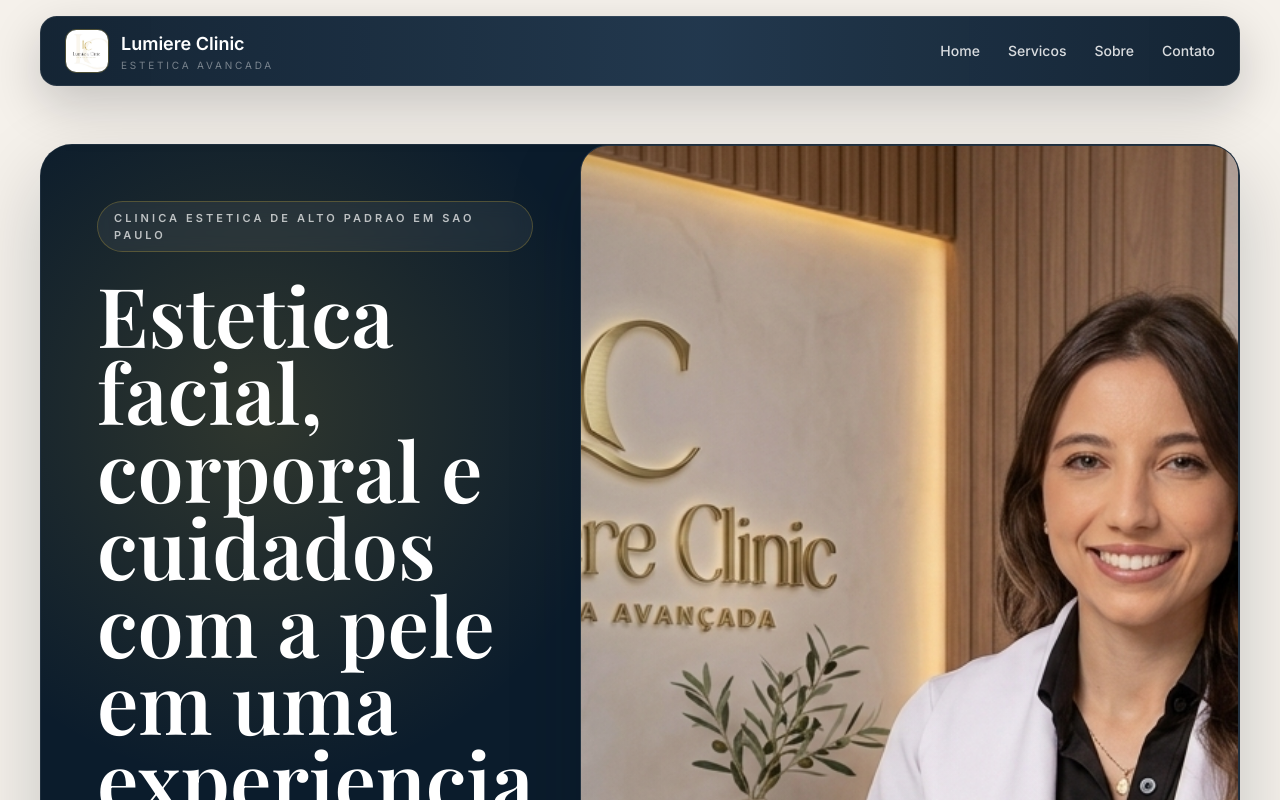
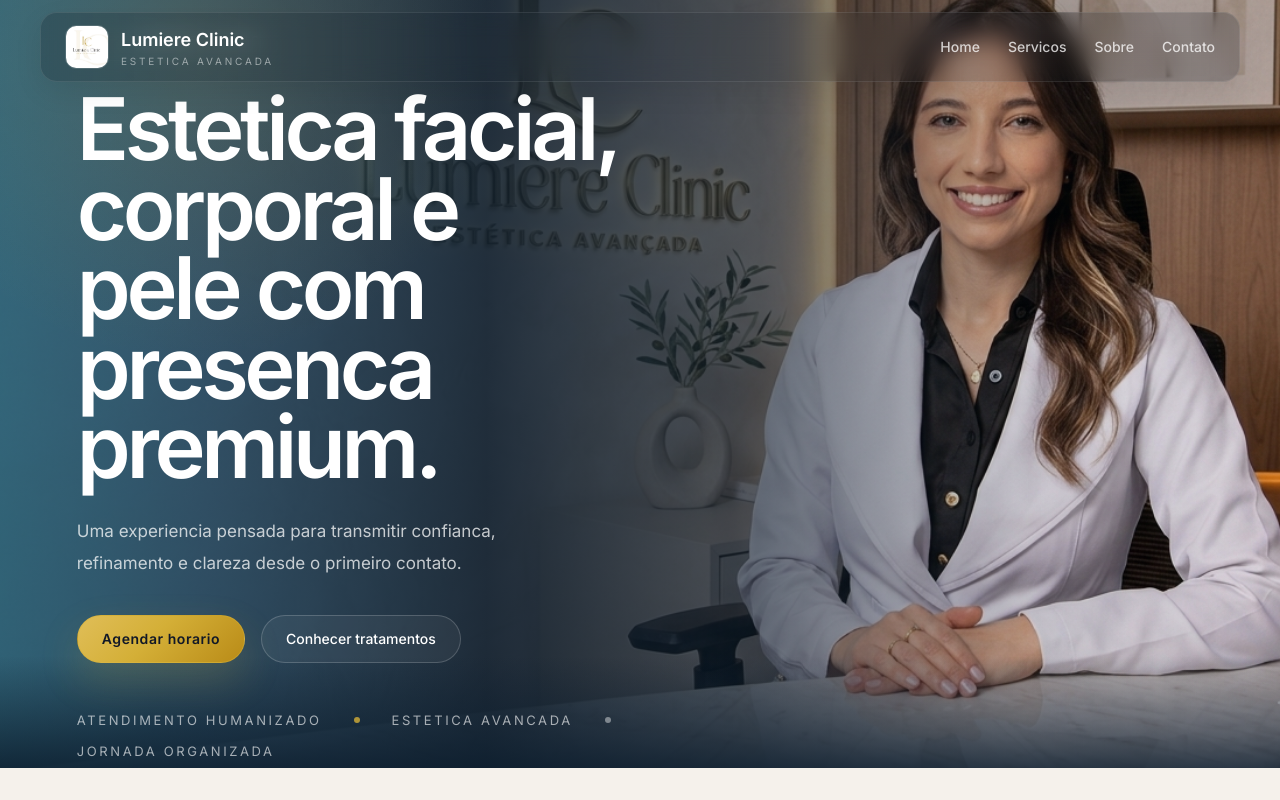
Before and after one commit to fluxon-office/lumiere-control, a React (Vite) app in the folder frontend/lumeric-frontend/: page / in a window 1280 px wide. Shown: the top 800 px of the page. Built offline with nearby package versions, Linux system fonts and the light colour scheme.

Commit message:
feat: update Lumiere frontend landing page

```diff
--- a/frontend/lumeric-frontend/src/App.jsx
+++ b/frontend/lumeric-frontend/src/App.jsx
@@ -212,22 +212,27 @@
   return (
     <div ref={rootRef} className="min-h-screen bg-[var(--color-sand)] text-slate-900">
       <div className="pointer-events-none fixed inset-0 -z-10 overflow-hidden">
-        <div className="absolute inset-x-0 top-0 h-[44rem] bg-[radial-gradient(circle_at_top,_rgba(212,175,55,0.14),_transparent_34%),linear-gradient(180deg,_rgba(11,28,44,1)_0%,_rgba(19,47,76,0.94)_56%,_rgba(11,28,44,0.16)_100%)]" />
+        <div className="absolute inset-x-0 top-0 h-[calc(100vh+8rem)] overflow-hidden">
+          <img src={heroImage} alt="" aria-hidden="true" className="h-full w-full object-cover object-[72%_60%] opacity-38" />
+          <div className="absolute inset-0 bg-[linear-gradient(180deg,rgba(11,28,44,0.9)_0%,rgba(18,61,90,0.74)_24%,rgba(11,28,44,0.72)_52%,rgba(11,28,44,0.18)_100%)]" />
+          <div className="absolute inset-0 bg-[linear-gradient(90deg,rgba(24,96,126,0.3)_0%,rgba(11,28,44,0.16)_42%,rgba(11,28,44,0)_100%)]" />
+          <div className="absolute inset-0 bg-[radial-gradient(circle_at_top,rgba(212,175,55,0.12),transparent_32%)]" />
+        </div>
         <div className="absolute right-[-12rem] top-28 h-80 w-80 rounded-full bg-[rgba(212,175,55,0.14)] blur-3xl" />
         <div className="absolute left-[-10rem] top-[26rem] h-72 w-72 rounded-full bg-[rgba(19,47,76,0.12)] blur-3xl" />
       </div>
 
-      <header className="fixed inset-x-0 top-0 z-50 px-4 py-4 sm:px-6 lg:px-10">
-        <div className="mx-auto flex max-w-7xl items-center justify-between rounded-[1.05rem] border border-[rgba(255,255,255,0.08)] bg-[linear-gradient(90deg,rgba(11,28,44,0.96)_0%,rgba(22,45,69,0.95)_55%,rgba(11,28,44,0.96)_100%)] px-4 py-3 shadow-[0_18px_50px_rgba(3,10,18,0.2)] backdrop-blur-xl sm:px-6">
+      <header className="fixed inset-x-0 top-0 z-50 px-4 py-3 sm:px-6 lg:px-10">
+        <div className="mx-auto flex max-w-7xl items-center justify-between rounded-[1.05rem] border border-[rgba(255,255,255,0.09)] bg-[linear-gradient(90deg,rgba(8,18,29,0.22)_0%,rgba(8,18,29,0.1)_52%,rgba(8,18,29,0.22)_100%)] px-4 py-3 shadow-[0_10px_28px_rgba(3,10,18,0.08)] backdrop-blur-md sm:px-6">
           <a href="#home" className="flex items-center gap-3">
             <img
               src={logoImage}
               alt="Logo Lumiere Clinic"
-              className="h-11 w-11 rounded-[0.7rem] border border-[rgba(212,175,55,0.3)] object-cover"
+              className="h-11 w-11 rounded-[0.7rem] border border-[rgba(255,255,255,0.14)] object-cover"
             />
             <div>
               <p className="text-lg font-semibold text-white">Lumiere Clinic</p>
-              <p className="text-[10px] uppercase tracking-[0.28em] text-[rgba(255,255,255,0.42)]">Estetica avancada</p>
+              <p className="text-[10px] uppercase tracking-[0.28em] text-[rgba(255,255,255,0.5)]">Estetica avancada</p>
             </div>
           </a>
 
@@ -236,7 +241,7 @@
               <a
                 key={item.href}
                 href={item.href}
-                className="text-sm font-medium text-[rgba(255,255,255,0.84)] transition duration-300 hover:text-white"
+                className="text-sm font-medium text-[rgba(255,255,255,0.76)] transition duration-300 hover:text-white"
               >
                 {item.label}
               </a>
@@ -259,7 +264,7 @@
         </div>
 
         <div
-          className={`mx-auto mt-3 max-w-7xl overflow-hidden rounded-[1.25rem] border border-white/12 bg-[rgba(8,18,29,0.9)] shadow-[0_18px_40px_rgba(3,10,18,0.3)] backdrop-blur-xl transition-all duration-300 lg:hidden ${
+            className={`mx-auto mt-3 max-w-7xl overflow-hidden rounded-[1.25rem] border border-white/12 bg-[rgba(8,18,29,0.6)] shadow-[0_18px_40px_rgba(3,10,18,0.16)] backdrop-blur-xl transition-all duration-300 lg:hidden ${
             menuOpen ? 'max-h-96 opacity-100' : 'max-h-0 opacity-0'
           }`}
         >
@@ -282,42 +287,64 @@
       </header>
 
       <main className="overflow-hidden">
-        <section id="home" className="relative px-4 pb-24 pt-32 sm:px-6 lg:px-10 lg:pt-36">
-          <div className="mx-auto overflow-hidden rounded-[2rem] border border-[rgba(255,255,255,0.08)] bg-[var(--color-ink)] shadow-[0_30px_80px_rgba(8,18,29,0.2)]">
-            <div className="relative grid min-h-[38rem] lg:grid-cols-[minmax(0,0.9fr)_minmax(34rem,1.1fr)]">
-              <div className="absolute inset-0 bg-[linear-gradient(90deg,rgba(11,28,44,0.96)_0%,rgba(11,28,44,0.88)_32%,rgba(11,28,44,0.48)_52%,rgba(11,28,44,0.08)_70%,rgba(11,28,44,0)_100%)]" />
-              <div className="absolute inset-y-0 left-0 w-full bg-[radial-gradient(circle_at_18%_24%,rgba(212,175,55,0.18),transparent_28%)]" />
-            <div className="relative z-10 flex items-center px-6 py-14 sm:px-10 lg:px-14">
-            <div className="max-w-2xl">
+        <section id="home" className="relative -mt-24 px-0 pb-20 pt-0 sm:-mt-28 sm:pb-24 lg:-mt-32">
+          <div className="mx-auto max-w-none">
+            <div className="relative min-h-[46rem] overflow-hidden bg-[var(--color-ink)] sm:min-h-[50rem] lg:min-h-[calc(100vh+6rem)]">
+              <div ref={heroCardRef} className="absolute inset-0">
+                <img
+                  src={heroImage}
+                  alt="Lumiere Clinic hero"
+                  className="h-full w-full object-cover object-[72%_0%]"
+                />
+                <div className="absolute inset-0 bg-[linear-gradient(90deg,rgba(24,96,126,0.72)_0%,rgba(18,61,90,0.78)_16%,rgba(11,28,44,0.88)_38%,rgba(11,28,44,0.58)_60%,rgba(11,28,44,0.14)_80%,rgba(11,28,44,0)_100%)]" />
+                <div className="absolute inset-0 bg-[radial-gradient(circle_at_15%_20%,rgba(212,175,55,0.14),transparent_24%)]" />
+                <div className="absolute inset-x-0 bottom-0 h-28 bg-[linear-gradient(180deg,rgba(11,28,44,0)_0%,rgba(11,28,44,0.55)_68%,rgba(11,28,44,0.82)_100%)]" />
+              </div>
+              <div className="relative z-10 flex min-h-[46rem] items-center pt-28 sm:min-h-[50rem] sm:pt-32 lg:min-h-[calc(100vh+6rem)] lg:pt-36">
+                <div className="max-w-[37rem] px-4 sm:px-6 lg:ml-[clamp(2rem,6vw,5.5rem)] lg:px-0">
               <p
                 data-hero-text
-                className="mb-6 inline-flex rounded-full border border-[rgba(212,175,55,0.28)] bg-[rgba(255,255,255,0.06)] px-4 py-2 text-[11px] font-semibold uppercase tracking-[0.28em] text-[rgba(255,255,255,0.7)] backdrop-blur"
+                className="mb-7 inline-flex items-center gap-3 border-b border-[rgba(255,255,255,0.22)] pb-3 text-[11px] font-semibold uppercase tracking-[0.3em] text-[rgba(255,255,255,0.74)]"
               >
-                Clinica estetica de alto padrao em Sao Paulo
+                <span className="h-px w-10 bg-[rgba(212,175,55,0.76)]" />
+                Lumiere Clinic
               </p>
-              <h1 data-hero-text className="max-w-[11ch] font-['Playfair_Display'] text-5xl leading-[0.94] text-white sm:text-6xl lg:text-[5.15rem]">
-                Estetica facial, corporal e cuidados com a pele em uma experiencia mais clara.
+              <h1
+                data-hero-text
+                className="max-w-[10.5ch] font-['Inter'] text-[2.9rem] font-semibold leading-[0.92] tracking-[-0.05em] text-white sm:text-[4.2rem] lg:text-[5.4rem]"
+              >
+                Estetica facial,
+                <br />
+                corporal e
+                <br />
+                pele com
+                <br />
+                presenca premium.
               </h1>
-              <p data-hero-text className="mt-7 max-w-xl text-base leading-8 text-[rgba(255,255,255,0.72)] sm:text-lg">
-                Cuidado estetico com atendimento elegante, ambiente sofisticado e uma jornada visual pensada para transmitir confianca imediatamente.
+              <p
+                data-hero-text
+                className="mt-7 max-w-lg text-[15px] leading-7 text-[rgba(255,255,255,0.74)] sm:text-[17px] sm:leading-8"
+              >
+                Uma experiencia pensada para transmitir confianca, refinamento e clareza desde o primeiro contato.
               </p>
-              <div data-hero-text className="mt-10 flex flex-col gap-4 sm:flex-row">
+              <div data-hero-text className="mt-9 flex flex-col gap-4 sm:flex-row">
                 <a href="#agendamento" className="btn-primary text-center">Agendar horario</a>
-                <a href="#servicos" className="btn-secondary text-center">Conhecer tratamentos</a>
+                <a
+                  href="#servicos"
+                  className="inline-flex items-center justify-center rounded-full border border-[rgba(255,255,255,0.18)] bg-[rgba(255,255,255,0.05)] px-6 py-3 text-sm font-medium text-white transition duration-300 hover:border-[rgba(255,255,255,0.32)] hover:bg-[rgba(255,255,255,0.09)]"
+                >
+                  Conhecer tratamentos
+                </a>
               </div>
-              <div data-hero-text className="mt-14 flex flex-wrap items-center gap-6 text-sm text-[rgba(255,255,255,0.7)]">
-                <div className="flex items-center gap-3">
-                  <span className="h-2.5 w-2.5 rounded-full bg-[var(--color-gold)]" />
-                  <span>Experiencia premium</span>
-                </div>
-                <div className="flex items-center gap-3">
-                  <span className="h-2.5 w-2.5 rounded-full bg-[rgba(255,255,255,0.48)]" />
-                  <span>Atendimento humanizado</span>
-                </div>
-                <div className="flex items-center gap-3">
-                  <span className="h-2.5 w-2.5 rounded-full bg-[rgba(212,175,55,0.72)]" />
-                  <span>Estetica avancada</span>
-                </div>
+              <div
+                data-hero-text
+                className="mt-12 flex flex-wrap items-center gap-x-8 gap-y-3 text-[12px] uppercase tracking-[0.2em] text-[rgba(255,255,255,0.62)] sm:text-[13px]"
+              >
+                <span>Atendimento humanizado</span>
+                <span className="h-1.5 w-1.5 rounded-full bg-[rgba(212,175,55,0.8)]" />
+                <span>Estetica avancada</span>
+                <span className="h-1.5 w-1.5 rounded-full bg-[rgba(255,255,255,0.42)]" />
+                <span>Jornada organizada</span>
               </div>
               {/*
                 <div className="flex items-center gap-3">
@@ -347,17 +374,6 @@
             </div>
             </div>
 
-            <div ref={heroCardRef} className="relative min-h-[30rem] overflow-hidden rounded-[1.7rem] border border-white/10 shadow-[0_24px_70px_rgba(7,16,25,0.24)]">
-              <img
-                src={heroImage}
-                alt="Lumiere Clinic hero"
-                className="h-full w-full object-cover object-[72%_center]"
-              />
-              <div className="absolute inset-0 bg-[linear-gradient(90deg,rgba(11,28,44,0.12)_0%,rgba(11,28,44,0.02)_24%,rgba(11,28,44,0)_100%)]" />
-              <div className="absolute bottom-6 right-6 rounded-[1rem] border border-white/12 bg-[rgba(255,255,255,0.08)] px-4 py-3 text-sm text-white/82 backdrop-blur-md">
-                Lumiere Clinic
-              </div>
-            </div>
             </div>
             </div>
         </section>
@@ -671,18 +687,23 @@
         </section>
       </main>
 
-      <footer className="bg-[linear-gradient(180deg,#0A1927_0%,#08131E_100%)] px-4 py-14 text-white sm:px-6 lg:px-10">
-        <div className="mx-auto grid max-w-7xl gap-10 lg:grid-cols-[minmax(0,1.25fr)_repeat(3,minmax(0,0.58fr))]">
+      <footer className="relative overflow-hidden bg-[var(--color-ink)] px-4 py-16 text-white sm:px-6 lg:px-10">
+        <div className="absolute inset-0">
+          <img src={heroImage} alt="" aria-hidden="true" className="h-full w-full object-cover object-[center_18%] opacity-20" />
+          <div className="absolute inset-0 bg-[linear-gradient(180deg,rgba(12,33,50,0.86)_0%,rgba(9,23,34,0.94)_45%,rgba(8,19,30,0.98)_100%)]" />
+          <div className="absolute inset-0 bg-[linear-gradient(90deg,rgba(24,96,126,0.28)_0%,rgba(11,28,44,0.08)_28%,rgba(11,28,44,0.1)_100%)]" />
+        </div>
+        <div className="relative mx-auto grid max-w-7xl gap-10 lg:grid-cols-[minmax(0,1.25fr)_repeat(3,minmax(0,0.58fr))]">
           <div>
-            <div className="flex items-center gap-3">
-              <img src={logoImage} alt="Logo Lumiere Clinic" className="h-12 w-12 rounded-[0.7rem] border border-[rgba(212,175,55,0.22)] object-cover" />
+            <div className="flex items-center gap-4">
+              <img src={logoImage} alt="Logo Lumiere Clinic" className="h-12 w-12 border border-[rgba(255,255,255,0.12)] object-cover" />
               <div>
-                <p className="font-['Playfair_Display'] text-2xl">Lumiere Clinic</p>
-                <p className="text-xs uppercase tracking-[0.28em] text-[rgba(255,255,255,0.42)]">Estetica premium</p>
+                <p className="font-['Inter'] text-[1.45rem] font-semibold tracking-[-0.03em] text-white">Lumiere Clinic</p>
+                <p className="text-[11px] uppercase tracking-[0.3em] text-[rgba(255,255,255,0.42)]">Estetica premium</p>
               </div>
             </div>
-            <p className="mt-5 max-w-md text-sm leading-7 text-[rgba(255,255,255,0.62)]">
-              Front-end premium para clinica estetica de alto padrao, com foco em desejo, confianca e conversao.
+            <p className="mt-6 max-w-md text-sm leading-7 text-[rgba(255,255,255,0.6)]">
+              Cuidado estetico com presenca visual refinada, atendimento organizado e uma jornada feita para converter com naturalidade.
             </p>
           </div>
           <FooterColumn
```
Also changed, not shown: frontend/lumeric-frontend/inspira/heroInspiracao.png (added), 1 other file (tests, documents, lock files or other folders).
